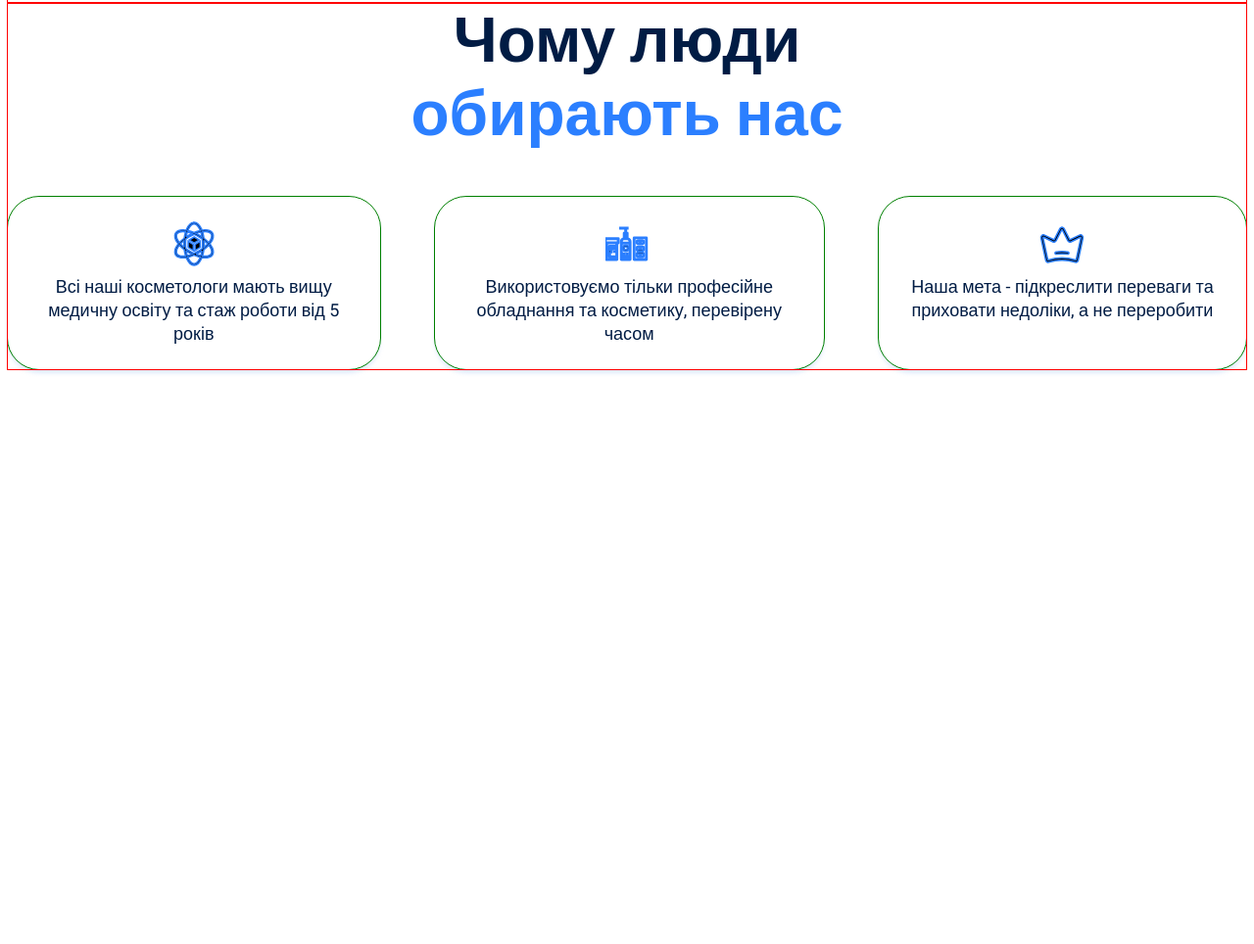
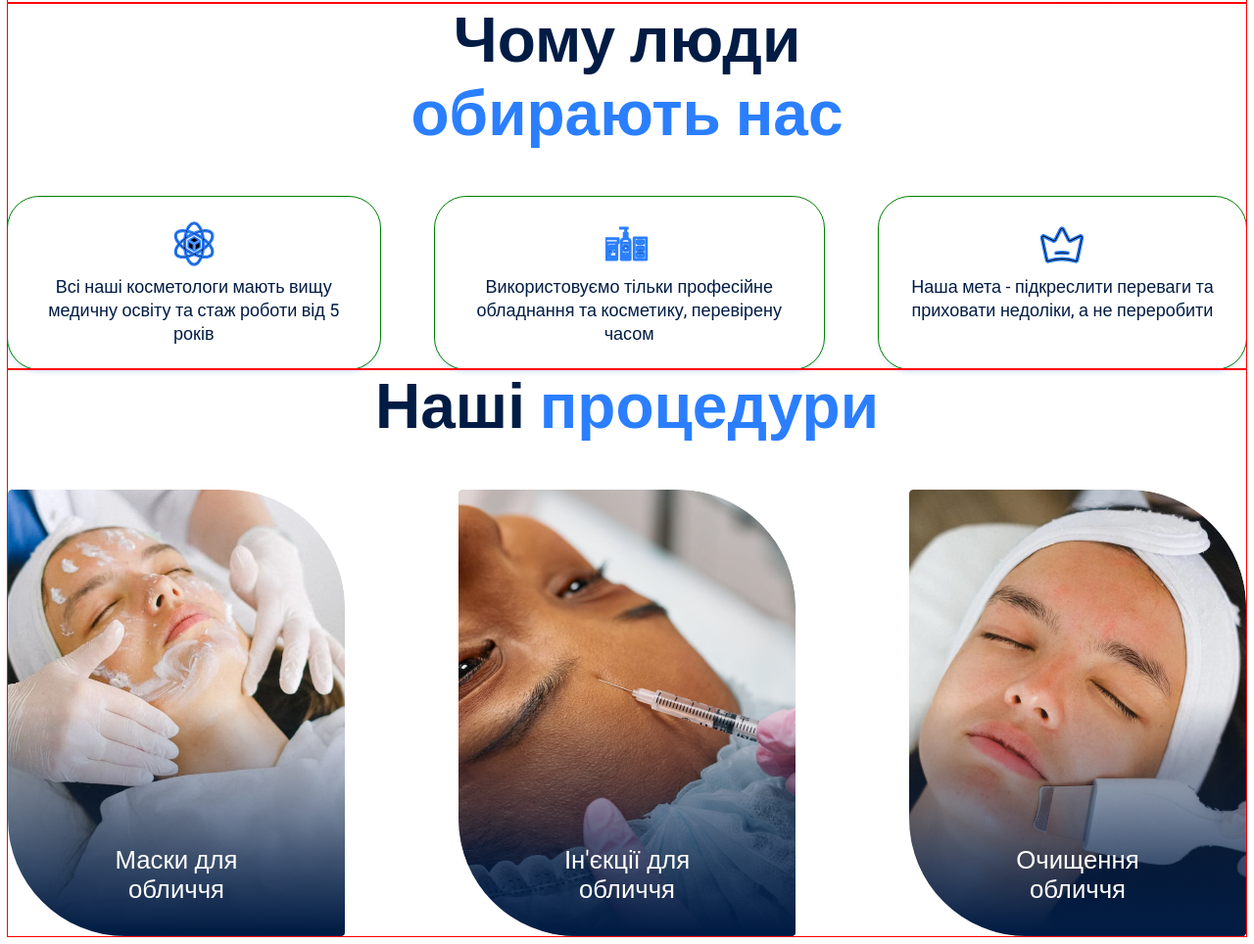
Before and after one commit to khar-and/Beauty-Zone-2025, a plain HTML site: page index.html in a window 1280 px wide. Shown: the part 1424-2388 px from the top of the page at 98% size. Before the commit the page ends 1809 px from the top, so only its background shows below. Drawn offline with Linux system fonts and the light colour scheme; files whose address does not match are found by name.

Commit message:
add section tradititon

```diff
--- a/css/styles.css
+++ b/css/styles.css
@@ -236,6 +236,7 @@ p {
     display: flex;
     gap: 56px;
     justify-content: space-between;
+
 }
 
 .why-item {
@@ -263,6 +264,69 @@ p {
     line-height: 1.33;
     text-align: center;
     /* color: var(--primary-text-color); */
+}
+
+/* ------------------SECTION TRADITIONS------------------- */
+.traditions {}
+
+.tradition-title {
+    font-family: 'Play', sans-serif;
+    font-weight: 700;
+    font-size: 64px;
+    text-align: center;
+    color: var(--primary-text-color);
+    padding-bottom: 48px;
+}
+
+.tradition-title span {
+    color: var(--brand-color);
+}
+
+.tradition-list {
+    display: flex;
+    align-items: center;
+    justify-content: space-between;
+    gap: 16px;
+}
+
+.tradition-item {
+    position: relative;
+    width: 344px;
+    height: 456px;
+    border-radius: 4px 120px;
+    overflow: hidden;
+
+}
+
+.tradition-item::after {
+    content: "";
+    position: absolute;
+    inset: 0;
+    background: linear-gradient(180deg,
+            rgba(1, 28, 68, 0) 47.4%,
+            rgba(1, 28, 68, 0.73) 82.66%,
+            #011c44 99.06%);
+    pointer-events: none;
+}
+
+
+.tradition-item-photo {
+    display: block;
+    width: 100%;
+    height: 100%;
+    object-fit: cover;
+}
+
+.tradition-item-title {
+    position: absolute;
+    bottom: 32px;
+    left: 50%;
+    transform: translateX(-50%);
+    font-weight: 400;
+    line-height: 1.18;
+    text-align: center;
+    color: var(--background-color);
+    z-index: 1;
 }
 
 /* Модальне вікно */
--- a/index.html
+++ b/index.html
@@ -67,6 +67,24 @@
             </svg>
             <p class="why-item-text">Наша мета - підкреслити переваги та приховати недоліки, а не переробити</p>
           </li>
+
+        </ul>
+      </section>
+      <section class="traditions container">
+        <h2 class="tradition-title">Наші <span>процедури</span></h2>
+        <ul class="tradition-list">
+          <li class="tradition-item">
+            <img class="tdadition-item-photo" src="./images/tradition-mask.png" alt="Маска" width="344" height="456">
+            <h3 class="tradition-item-title">Маски для обличчя</h3>
+          </li>
+          <li class="tradition-item">
+            <img class="tdadition-item-photo" src="./images/tradition-jet.png" alt="Ін'єкція" width="344" height="456">
+            <h3 class="tradition-item-title">Ін'єкції для обличчя</h3>
+          </li>
+          <li class="tradition-item">
+            <img class="tdadition-item-photo" src="./images/tradition-scrab.png" alt="Скраб" width="344" height="456">
+            <h3 class="tradition-item-title">Очищення обличчя</h3>
+          </li>
         </ul>
       </section>
     </main>
```
Also changed, not shown: images/tradition-jet.png (added), images/tradition-mask.png (added), images/tradition-scrab.png (added).
